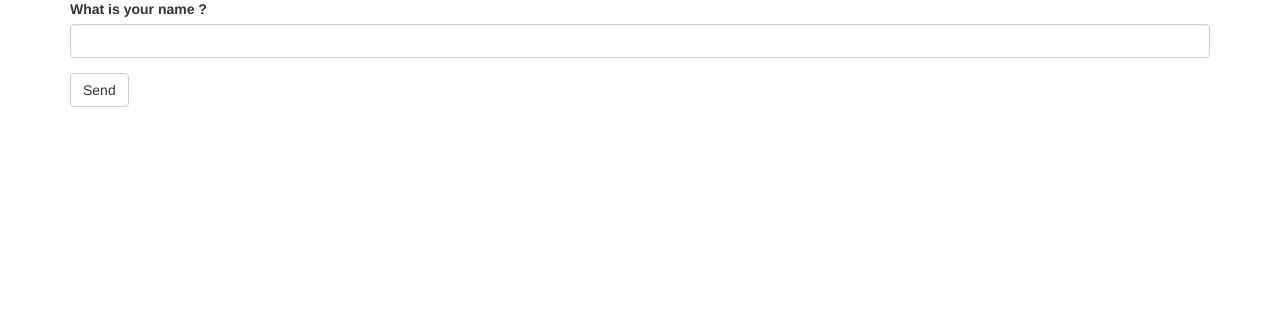
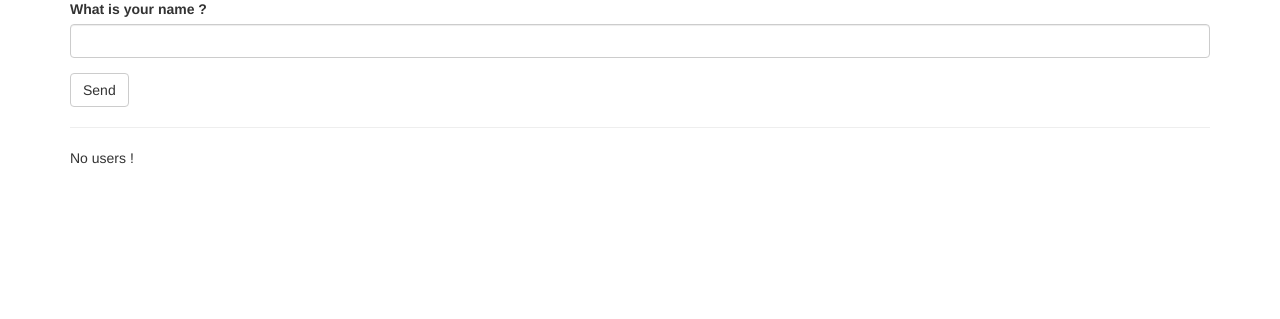
Before and after one commit to mikolajszymczuk1/MyFlaskTrening, a Flask app: page / in a window 1280 px wide. Shown: the part 223-542 px from the top of the page. Run offline with Flask 2, Linux system fonts and the light colour scheme; some libraries are stand-ins or nearby versions.

Commit message:
Now app shows all users from database in index endpoint

```diff
--- a/app.py
+++ b/app.py
@@ -2,6 +2,7 @@ from enum import unique
 from flask import Flask, redirect, session, url_for, render_template, flash
 from flask_bootstrap import Bootstrap
 from flask_wtf import FlaskForm
+from flask_migrate import Migrate
 from wtforms import StringField, SubmitField
 from wtforms.validators import DataRequired
 from flask_sqlalchemy import SQLAlchemy
@@ -18,6 +19,7 @@ app.config['SQLALCHEMY_TRACK_MODIFICATIONS'] = False
 
 Bootstrap(app)
 db = SQLAlchemy(app)
+migrate = Migrate(app, db)
 
 # Flask shell config
 
@@ -58,6 +60,8 @@ class NameForm(FlaskForm):
 @app.route('/', methods=['GET', 'POST'])
 def index():
     form = NameForm()
+    all_users = User.query.all()
+
     if form.validate_on_submit():
         user = User.query.filter_by(username=form.name.data).first()
         if user is None:
@@ -72,7 +76,8 @@ def index():
         form.name.data = ''
         return redirect(url_for('user', name=session.get('name')))
 
-    return render_template('index.html', form=form, name=session.get('name'), known=session.get('known', False))
+    return render_template('index.html',
+        form=form, name=session.get('name'), known=session.get('known', False), users=all_users)
 
 # User endpoint
 @app.get('/user/<string:name>')
--- a/templates/index.html
+++ b/templates/index.html
@@ -14,7 +14,29 @@
   {% else  %}
     <p>Nice to meet you again !</p>
   {% endif %}
-
 </div>
 {{ wtf.quick_form(form) }}
+
+<hr>
+
+{% if users %}
+<table class="table table-striped">
+  <thead>
+    <th>id</th>
+    <th>username</th>
+  </thead>
+
+  <tbody>
+    {% for user in users %}
+      <tr>
+        <td>{{ user.id }}</td>
+        <td>{{ user.username }}</td>
+      </tr>
+    {% endfor %}
+  </tbody>
+</table>
+{% else %}
+<p>No users !</p>
+{% endif %}
+
 {% endblock %}
```
